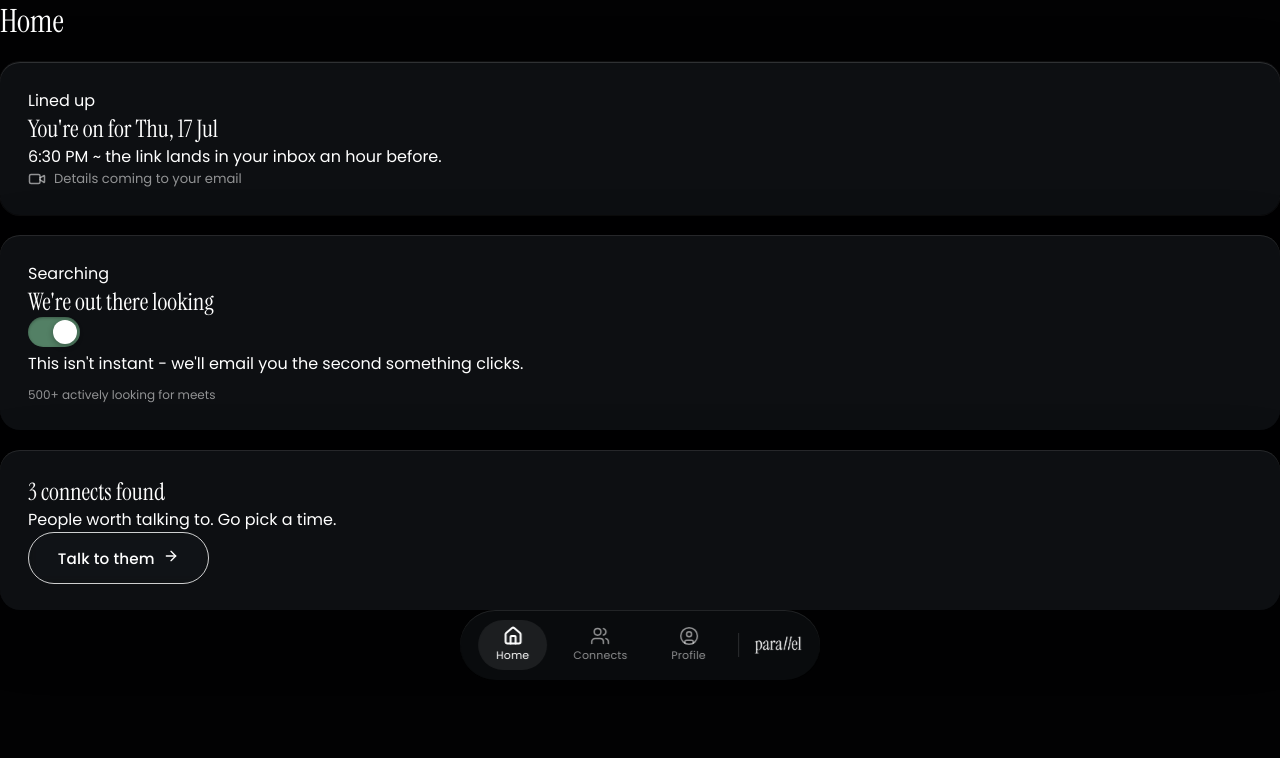
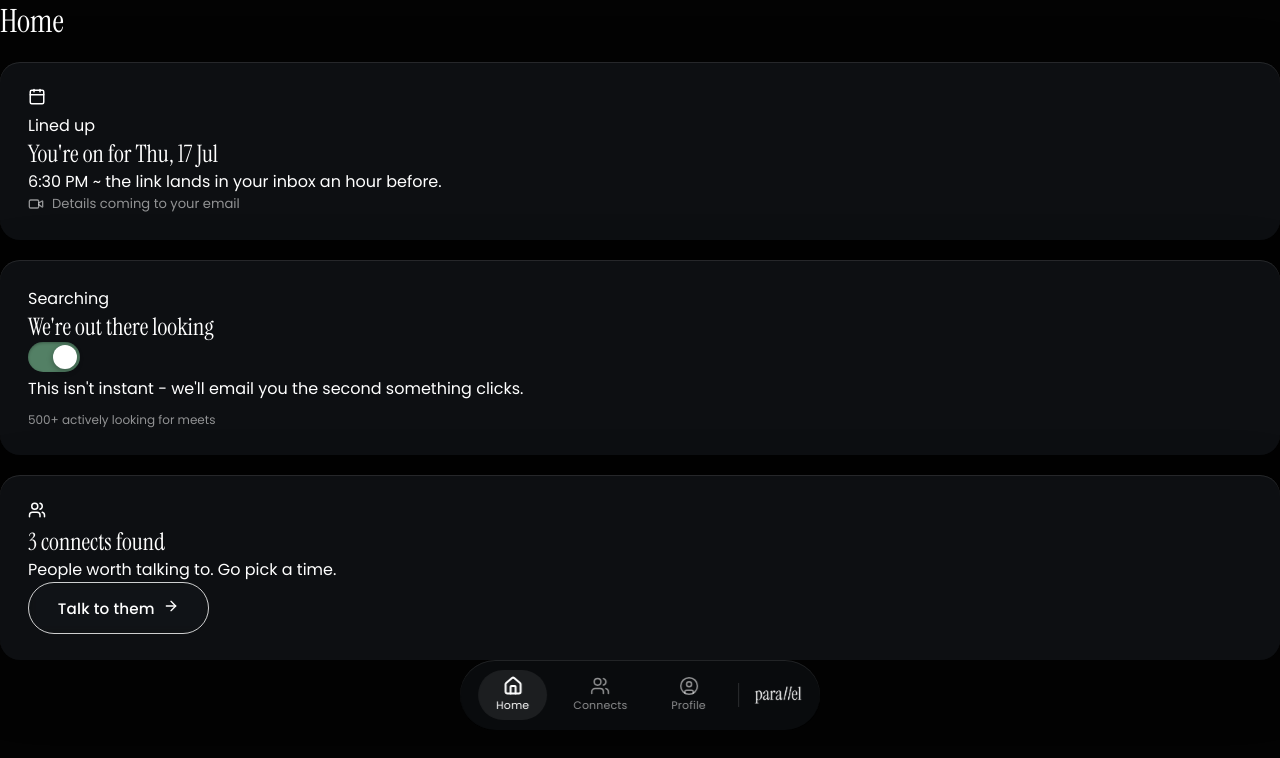
Before and after one commit to sankalp18shukla/parallel, a Next.js app: page / in a window 1280 px wide. Shown: the top 758 px of the page. Built offline with nearby package versions, Linux system fonts and the light colour scheme.

Commit message:
designing and debugging

```diff
--- a/app/(app)/layout.tsx
+++ b/app/(app)/layout.tsx
@@ -1,8 +1,22 @@
+"use client";
+
+import { usePathname } from "next/navigation";
 import BottomNav from "@/components/nav/BottomNav";
+import VideoBackground from "@/components/layout/VideoBackground";
 
-export default function AppLayout({ children } : { children: React.ReactNode }) {
+const VIDEO_BY_ROUTE: Record<string, {src: string; tint: number }> ={
+    "/" : { src: "/water.mp4", tint : 0.45 },
+    "/connects" : { src: "/flower.mp4", tint : 0.5 },
+    "/profile" : { src: "/space.mp4", tint : 0.55 },
+};
+
+export default function AppLayout({ children} : { children: React.ReactNode }) {
+    const pathname = usePathname();
+    const video = VIDEO_BY_ROUTE[pathname] ?? VIDEO_BY_ROUTE["/"];
+
     return (
-        <div className="app-shell">
+        <div className = "app-shell">
+            <VideoBackground src={video.src} tint={video.tint}/>
             <div className="app-content">{children}</div>
             <BottomNav />
         </div>
--- a/app/(app)/page.tsx
+++ b/app/(app)/page.tsx
@@ -1,6 +1,6 @@
 "use client";
 import { useState } from "react";
-import { ArrowRight, Video } from "lucide-react";
+import { ArrowRight, Video, Calendar, Users } from "lucide-react";
 import Button from "@/components/ui/Button";
 
 const MOCK_UPCOMING_MEET = {
@@ -15,7 +15,10 @@ export default function HomePage() {
     <div className="home-page">
       <h1 className="page-heading">Home</h1>
       {MOCK_UPCOMING_MEET.scheduled && (
-        <div className="glass-card home-card lined-up-card">
+        <div className="glass-card home-card accent-primary">
+          <div className="card-icon-badge">
+            <Calendar size={18} />
+          </div>
           <span className="card-tag">Lined up</span>
           <h2 className="card-title">
             You're on for {MOCK_UPCOMING_MEET.date}
@@ -25,7 +28,7 @@ export default function HomePage() {
             before.
           </p>
           <div className="card-icon-row">
-            <Video size={18} />
+            <Video size={16} />
             <span>Details coming to your email</span>
           </div>
         </div>
@@ -53,11 +56,14 @@ export default function HomePage() {
             ? "This isn't instant - we'll email you the second something clicks."
             : "Flip the switch and we'll go find someone interesting."}
         </p>
-        {searching && (
+        {searching &&
           <p className="live-counter"> 500+ actively looking for meets</p>
-        )}
+        }
       </div>
-      <div className="glass-card home-card">
+      <div className="glass-card home-card accent-secondary">
+        <div className="card-icon-badge">
+          <Users size={18} />
+        </div>
         <h2 className="card-title">{CONNECTS_FOUND} connects found</h2>
         <p className="card-subtext">People worth talking to. Go pick a time.</p>
         <Button href="/connects" icon={<ArrowRight size={16} />}>
--- a/app/globals.css
+++ b/app/globals.css
@@ -63,7 +63,7 @@ h1, h2, h3 {
 .video-bg-tint {
   position: absolute;
   inset: 0;
-  background: rgba(0, 0, 0, 0.55);
+  transition: background 0.4s ease;
 }
 
 .glass-nav {
@@ -80,6 +80,7 @@ h1, h2, h3 {
     0 20px 60px rgba(0, 0, 0, 0.4),
     inset 0 1px 0 rgba(255, 255, 255, 0.1);
   border-radius: 20px;
+  position: relative;
 }
 .glass-input { background: var(--glass-input-bg); backdrop-filter: blur(var(--glass-input-blur)); -webkit-backdrop-filter: blur(var(--glass-input-blur)); border: 1px solid var(--glass-input-border); border-radius: 10px; }
 .glass-warning {
@@ -300,9 +301,8 @@ h1, h2, h3 {
 }
 .onboarding-checkbox input { margin-top: 3px; }
 
-.onboarding-card .logo-white {
-  align-self: flex-start;
-  margin-bottom: 4px;
+.app-shell {
+
 }
 
 .bottom-nav {
--- a/app/layout.tsx
+++ b/app/layout.tsx
@@ -30,8 +30,6 @@ export default function RootLayout({
   return (
     <html lang="en" className= {`${poppins.variable} ${instrumentSerif.variable}`}>
       <body>
-        <VideoBackground />
-        <GlassFilter />
         {children}
       </body>
     </html>
--- a/app/login/page.tsx
+++ b/app/login/page.tsx
@@ -3,6 +3,8 @@
 import { useState } from "react";
 import Logo from "@/components/ui/Logo";
 import Button from "@/components/ui/Button";
+import VideoBackground from "@/components/layout/VideoBackground";
+
 
 export default function LoginPage(){
     const [mode, setMode] = useState<"login" | "signup">("login");
@@ -20,6 +22,7 @@ export default function LoginPage(){
 
     return (
         <main className="auth-page">
+            <VideoBackground src="/sky.mp4" />
             <div className="auth-card glass-card">
                 <Logo />
                 <h1 className= "auth-heading">
--- a/app/onboarding/page.tsx
+++ b/app/onboarding/page.tsx
@@ -3,6 +3,7 @@
 import { useState } from "react";
 import { useRouter } from "next/navigation";
 import Button from "@/components/ui/Button";
+import VideoBackground from "@/components/layout/VideoBackground";
 
 
 export default function OnboardingPage() {
@@ -27,6 +28,7 @@ export default function OnboardingPage() {
 
     return (
         <main className="onboarding-page">
+            <VideoBackground src="/sky.mp4" tint={0.4}/>
             <div className="glass-card onboarding-card">
                 <h1 className="page-heading">Tell us who you are</h1>
                 <p className="card-subtext"> So we can connect you with the best people. Employer names and handles stay private.</p>
--- a/components/layout/VideoBackground.tsx
+++ b/components/layout/VideoBackground.tsx
@@ -1,21 +1,28 @@
 "use client";
+
 import { useState } from "react";
 
+interface VideoBackgroundProps {
+  src: string;
+  tint?: number;
+}
 
-export default function VideoBackground() {
+export default function VideoBackground({ src, tint = 0.5 }: VideoBackgroundProps) {
   const [loaded, setLoaded] = useState(false);
+
   return (
-        <div className = "video-bg-wrap">
+    <div className="video-bg-wrap">
       <video
+        key={src}
         className={`video-bg ${loaded ? "loaded" : ""}`}
-                src="/water.mp4"
+        src={src}
         autoPlay
         muted
         loop
         playsInline
         onLoadedData={() => setLoaded(true)}
       />
-            <div className="video-bg-tint"/>
+      <div className="video-bg-tint" style={{ background: `rgba(0, 0, 0, ${tint})` }} />
     </div>
   );
 }
```
Also changed, not shown: 2 other files (tests, documents, lock files or other folders). Lines whose indentation alone changed are shown as unchanged.
